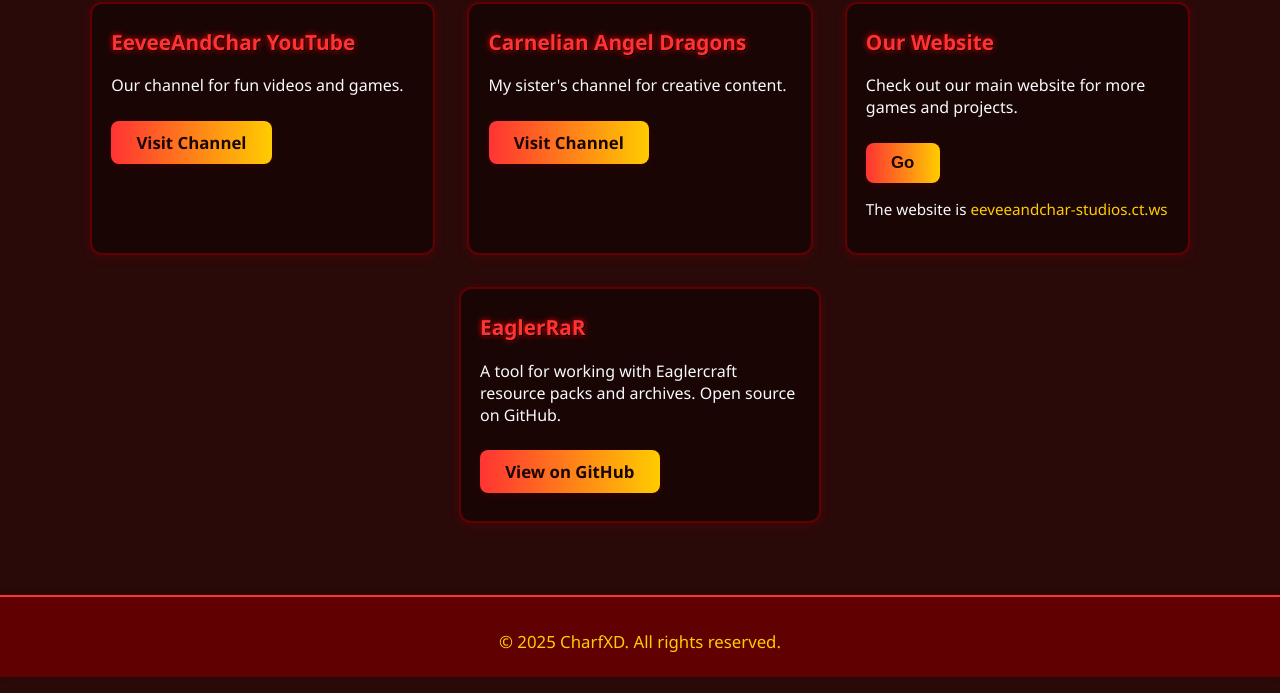
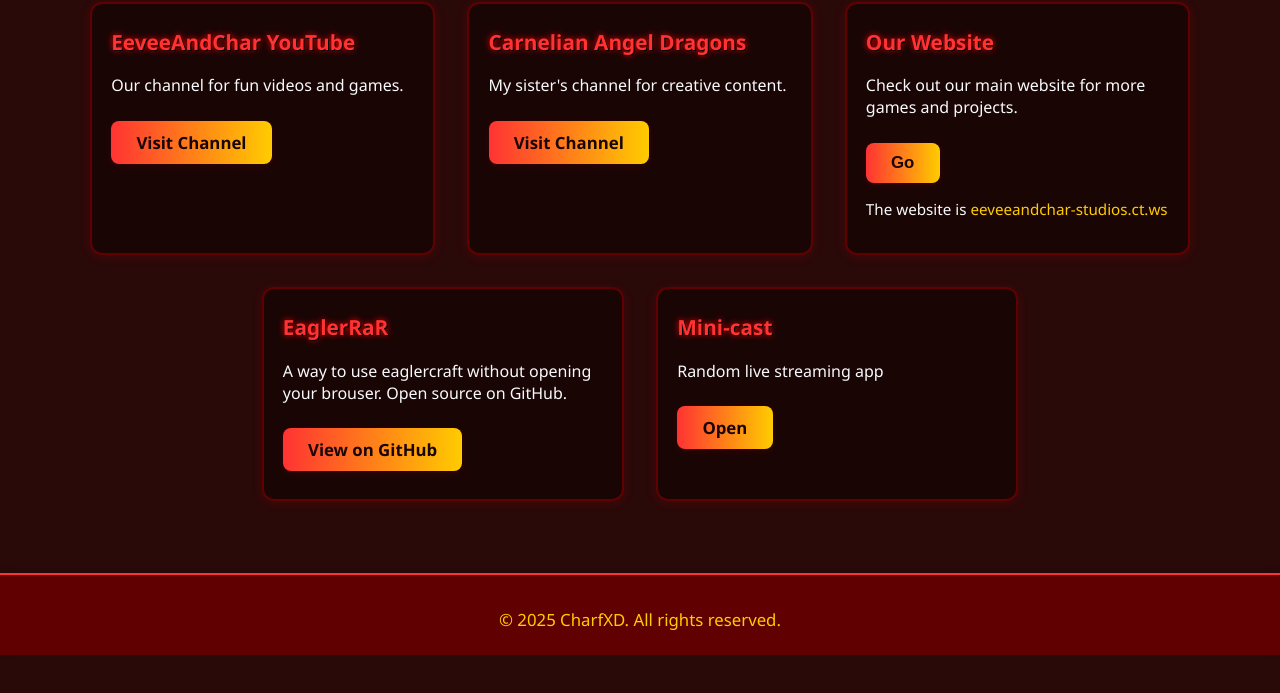
Before and after one commit to CharfXD/CharfXD.github.io, a plain HTML site: page index.html in a window 1280 px wide. Shown: the part 390-1083 px from the top of the page. After the commit the page ends 1061 px from the top, so only its background shows below. Drawn offline with Linux system fonts and the light colour scheme.

Commit message:
Add "Mini-cast"

```diff
--- a/index.html
+++ b/index.html
@@ -44,8 +44,13 @@
                 </div>
                 <div class="card">
                     <h3>EaglerRaR</h3>
-                    <p>A tool for working with Eaglercraft resource packs and archives. Open source on GitHub.</p>
+                    <p>A way to use eaglercraft without opening your brouser. Open source on GitHub.</p>
                     <a href="https://github.com/CharfXD/EaglerRaR" target="_blank" rel="noopener" class="card-btn">View on GitHub</a>
+                </div>
+                <div class="card">
+                    <h3>Mini-cast</h3>
+                    <p>Random live streaming app</p>
+                    <a href="minicast/index.html" target="_blank" rel="noopener" class="card-btn">Open</a>
                 </div>
             </div>
         </section>
```
